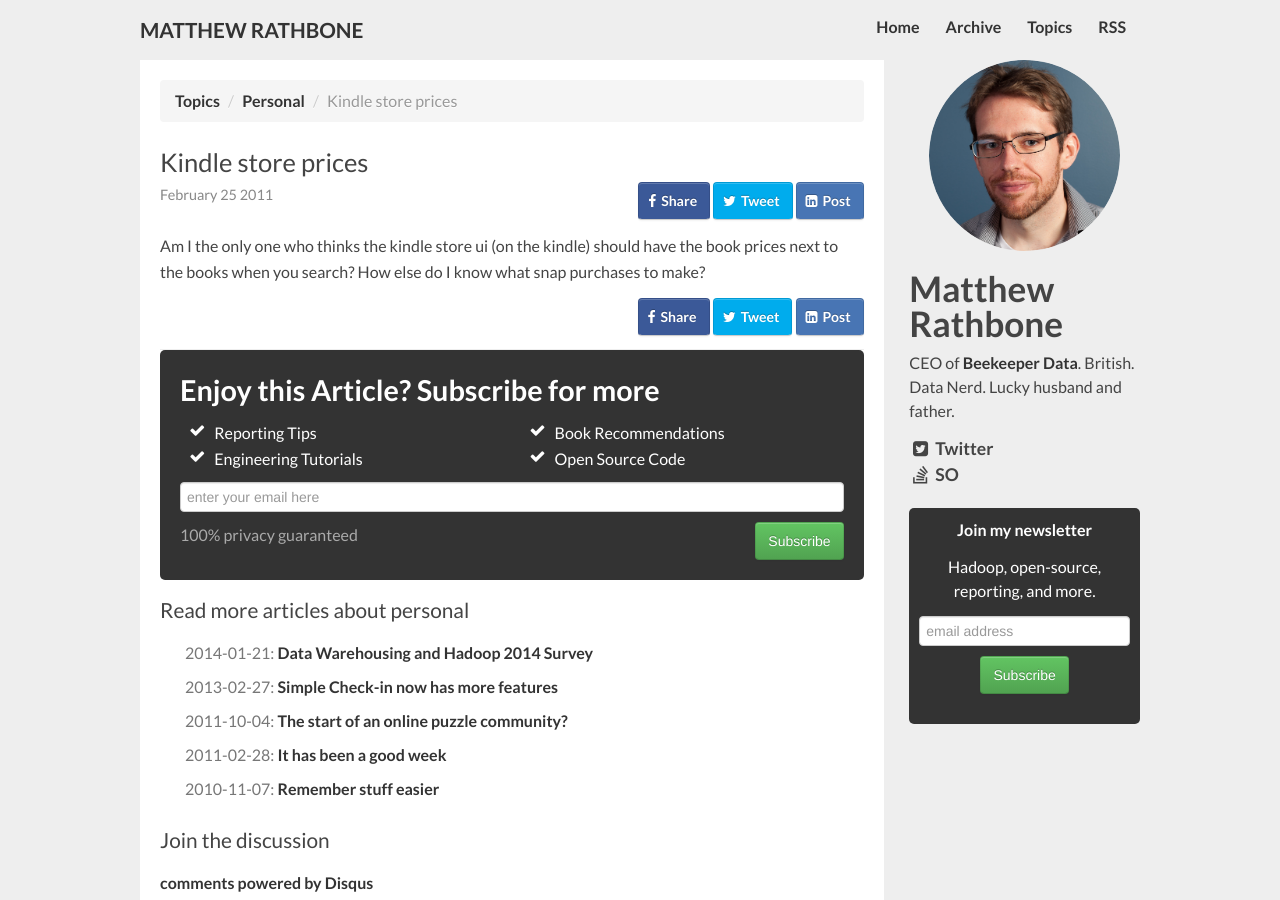
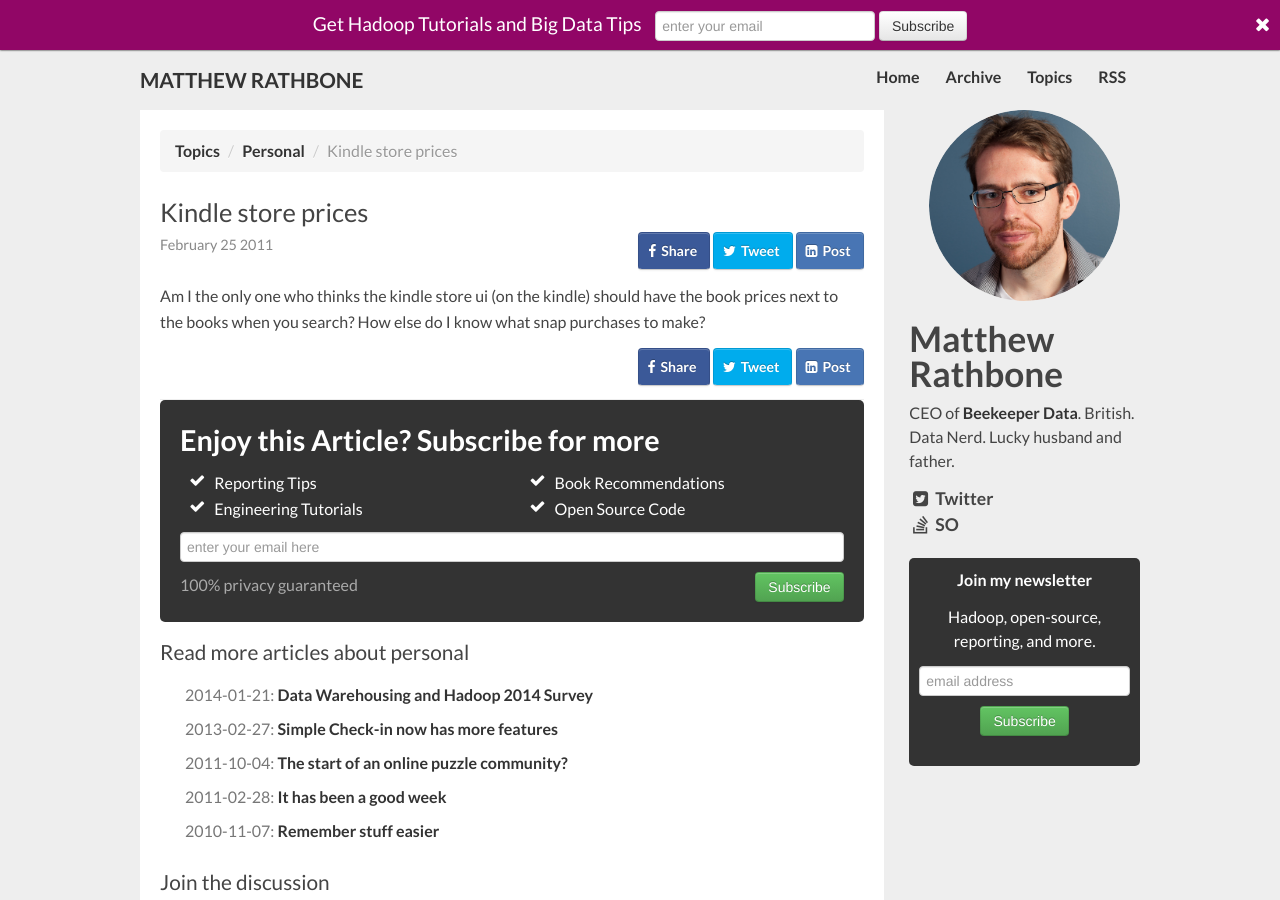
Before and after one commit to rathboma/rathboma.github.com, a Jekyll site: the page built from _posts/tumblr/2011-02-25-kindle-store-prices.html, in a window 1280 px wide and 900 px high. Built offline with Jekyll 4.4.1, drawn with Linux system fonts in a browser that asks for light colours; nearby versions of some CDN libraries; comment, search, counter and statistics services are not loaded.

Commit message:
hola-bar

```diff
--- /dev/null
+++ b/_includes/_hola-bar.html
@@ -0,0 +1,54 @@
+<div class="hola-bar" id="hola-bar">
+  <a href="#" id="hola-bar-close-button" class="close-button"><i class="fa fa-times"></i></a>
+  <div class="container-fluid">
+    <div class="row-fluid">
+      <div class="span12">
+        <form id="hola-bar-form" class="signup form-inline" action="http://matthewrathbone.us4.list-manage.com/subscribe/post?u=e3dea64cd163454dc3b759330&amp;id=4520f50363" method="post" id="mc-embedded-subscribe-form" name="mc-embedded-subscribe-form" target="_blank" novalidate>
+          <div class="controls">
+            <span class="pitch">Get Hadoop Tutorials and Big Data Tips</span>
+            <input type="hidden" value="{{include.source}}" name="SOURCE" id="SOURCE" />
+            <input type="email" value="" name="EMAIL" class="email-input" id="mce-EMAIL" placeholder="enter your email" required />
+            <button name="subscribe" id="mc-embedded-subscribe" class="btn">Subscribe</button>
+          </div>
+        </form>
+      </div>
+
+    </div>
+  </div>
+</div>
+
+<script>
+  var showPanel = function(){
+    var submitted = $.cookie("hola-bar-submitted");
+    var closed = $.cookie("hola-bar-closed");
+
+    if(submitted || closed) {
+      return;
+    }
+
+    $('#hola-bar').slideDown("slow");
+    $('body').animate({"margin-top": "50px"}, "slow");
+  };
+
+  setTimeout(showPanel, 1000);
+
+  var dismiss = function() {
+    $('#hola-bar').slideUp("slow");
+    $('body').animate({"margin-top": "0px"}, "slow")
+  }
+
+
+
+  $("#hola-bar-close-button").click(function(event){
+    event.preventDefault();
+    $.cookie("hola-bar-closed", "true", {path: '/'});
+    dismiss();
+  })
+
+  $("#hola-bar-form").submit(function(event){
+    $.cookie("hola-bar-submitted", "true", { expires: 7, path: '/'});
+    dismiss();
+  })
+
+
+</script>
--- a/_layouts/basic.html
+++ b/_layouts/basic.html
@@ -13,6 +13,7 @@
   <link rel="stylesheet" href="https://maxcdn.bootstrapcdn.com/font-awesome/4.4.0/css/font-awesome.min.css">
   <link href='http://fonts.googleapis.com/css?family=Lato:400,700,400italic,700italic' rel='stylesheet' type='text/css'>
   <link rel="stylesheet" href="/css/styles.css?v={{site.version}}" />
+  <link rel="stylesheet" href="/css/hola-bar.css?v={{site.version}}" />
   <link href="/feed.xml" rel="alternate" type="application/rss+xml" title="Blog RSS Feed" />
   <script type="text/javascript" src="/js/jquery-1.10.2.min.js" ></script>
   <script type="text/javascript" src="/js/jquery.cookie.js" ></script>
@@ -70,6 +71,9 @@
     $('#pixel').append('<img id="pxl" src="' + src +'" />')
   });
 
+
 </script>
+
+{% include _hola-bar.html %}
 </body>
 </html>
--- /dev/null
+++ b/css/hola-bar.css
@@ -0,0 +1,33 @@
+
+div.hola-bar {
+  display:none;
+  position: fixed;
+  z-index: 101;
+  top: 0;
+  left: 0;
+  height:50px;
+  width:100%;
+  background-color: #910666;
+  color: white;
+  text-align: center;
+  line-height: 2.5;
+  overflow: hidden;
+  -webkit-box-shadow: 0 0 2px black;
+  -moz-box-shadow:    0 0 2px black;
+  box-shadow:         0 0 2px black;
+  font-size:1.2em;
+}
+
+div.hola-bar a {
+  color:white;
+}
+
+div.hola-bar .pitch {
+  margin-right:10px;
+}
+
+div.hola-bar a.close-button {
+  float:right;
+  margin-right:10px;
+  margin-left:-20px;
+}
--- a/css/styles.css
+++ b/css/styles.css
@@ -454,18 +454,16 @@
 
 /*BUTTONS*/
 
-.btn {
-  padding-top: 8px;
-  padding-bottom:8px;
-}
-
 .share {
   text-align: right;
+
 }
 
 .share .btn {
   color: #fff;
   text-shadow: 0 -1px 0 rgba(0,0,0,0.25);
+  padding-top: 8px;
+  padding-bottom:8px;
 }
 
 .share .btn:hover {
```
